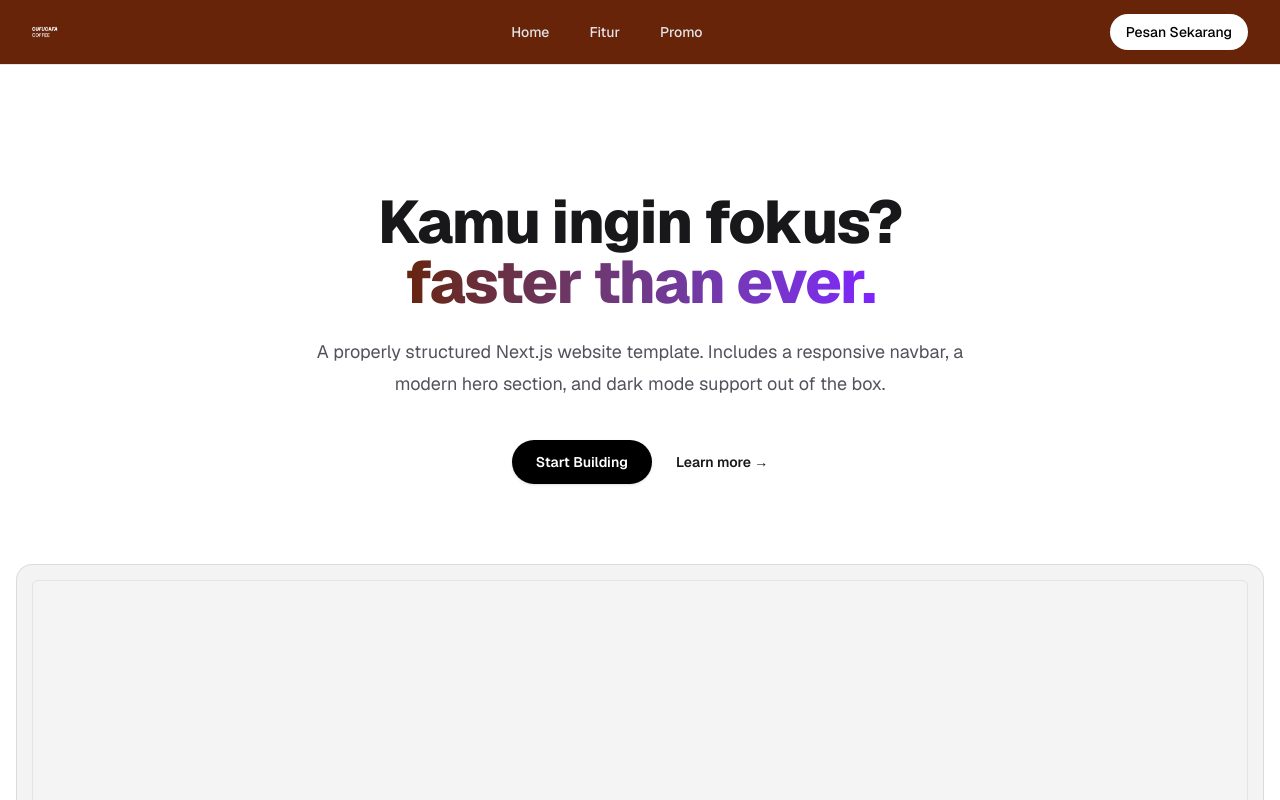
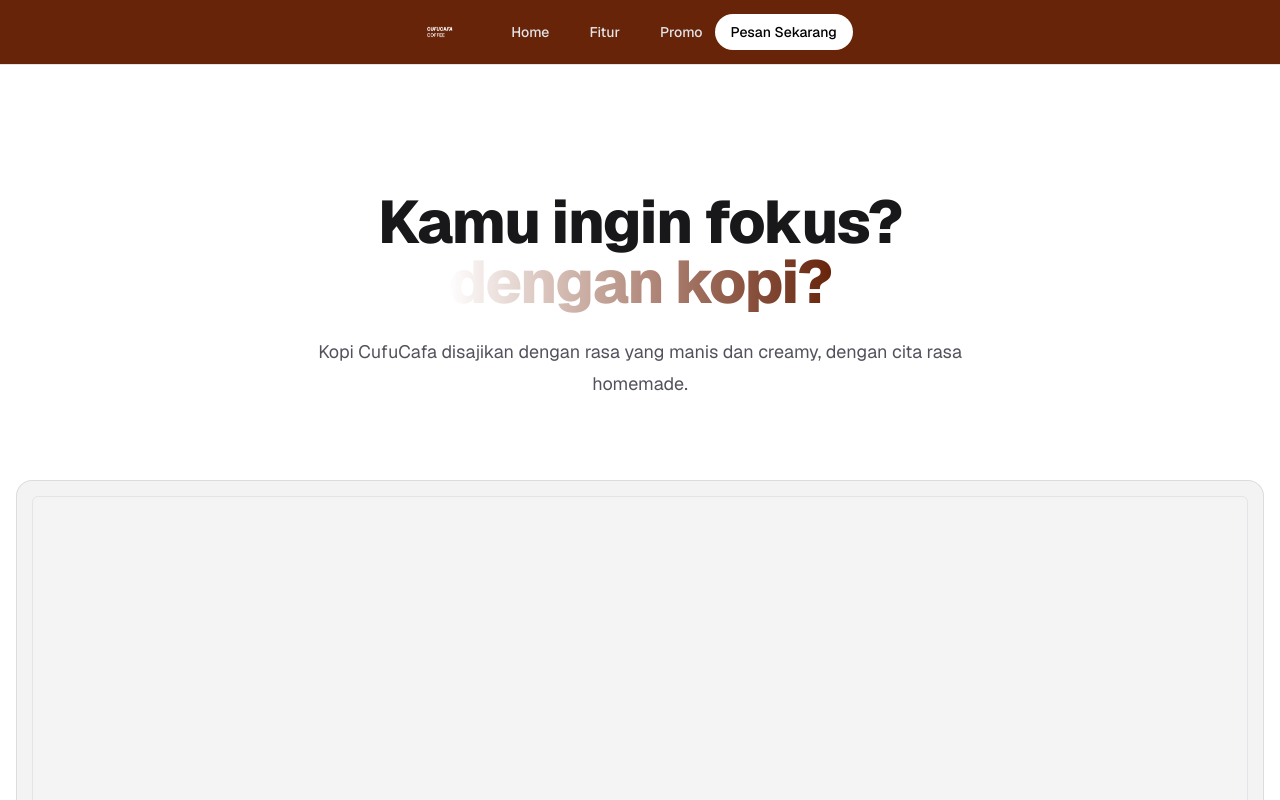
Before and after one commit to pyroscorcher/cuccufafa, a Next.js app: page / in a window 1280 px wide. Shown: the top 800 px of the page. Built offline with nearby package versions, Linux system fonts and the light colour scheme.

Commit message:
tes hero

```diff
--- a/components/Hero.tsx
+++ b/components/Hero.tsx
@@ -9,25 +9,15 @@
         {/* Heading */}
         <h1 className="text-4xl font-extrabold tracking-tight text-zinc-900 sm:text-6xl dark:text-zinc-50">
           Kamu ingin fokus? <br />
-          <span className="text-transparent bg-clip-text bg-gradient-to-r from-[#672409] to-violet-600">
-            faster than ever.
+          <span className="text-transparent bg-clip-text bg-gradient-to-r from-white to-[#672409]">
+            dengan kopi?
           </span>
         </h1>
 
         {/* Subtitle */}
         <p className="mt-6 text-lg leading-8 text-zinc-600 max-w-2xl mx-auto dark:text-zinc-400">
-          A properly structured Next.js website template. Includes a responsive navbar, a modern hero section, and dark mode support out of the box.
+            Kopi CufuCafa disajikan dengan rasa yang manis dan creamy, dengan cita rasa homemade.
         </p>
-
-        {/* Buttons */}
-        <div className="mt-10 flex items-center justify-center gap-x-6">
-          <a href="#" className="rounded-full bg-black px-6 py-3 text-sm font-semibold text-white shadow-sm hover:bg-zinc-800 focus-visible:outline focus-visible:outline-2 focus-visible:outline-offset-2 focus-visible:outline-black dark:bg-white dark:text-black dark:hover:bg-zinc-200">
-            Start Building
-          </a>
-          <a href="#" className="text-sm font-semibold leading-6 text-zinc-900 dark:text-zinc-100">
-            Learn more <span aria-hidden="true">→</span>
-          </a>
-        </div>
 
         {/* Abstract Visual / Image Placeholder */}
         <div className="mt-16 flow-root sm:mt-24">
--- a/components/Navbar.tsx
+++ b/components/Navbar.tsx
@@ -5,7 +5,7 @@
 export default function Navbar() {
   return (
     <nav className="fixed top-0 w-full z-50 bg-[#672409] backdrop-blur-md border-b border-zinc-200">
-      <div className="max-w-7xl mx-auto px-4 sm:px-6 lg:px-8">
+      <div className="w-max mx-auto px-4 sm:px-6 lg:px-8">
         <div className="flex items-center justify-between h-16">
           {/* Logo Section */}
             <Link href="/" className="w-max flex-shrink-0 flex items-center gap-2">
```
